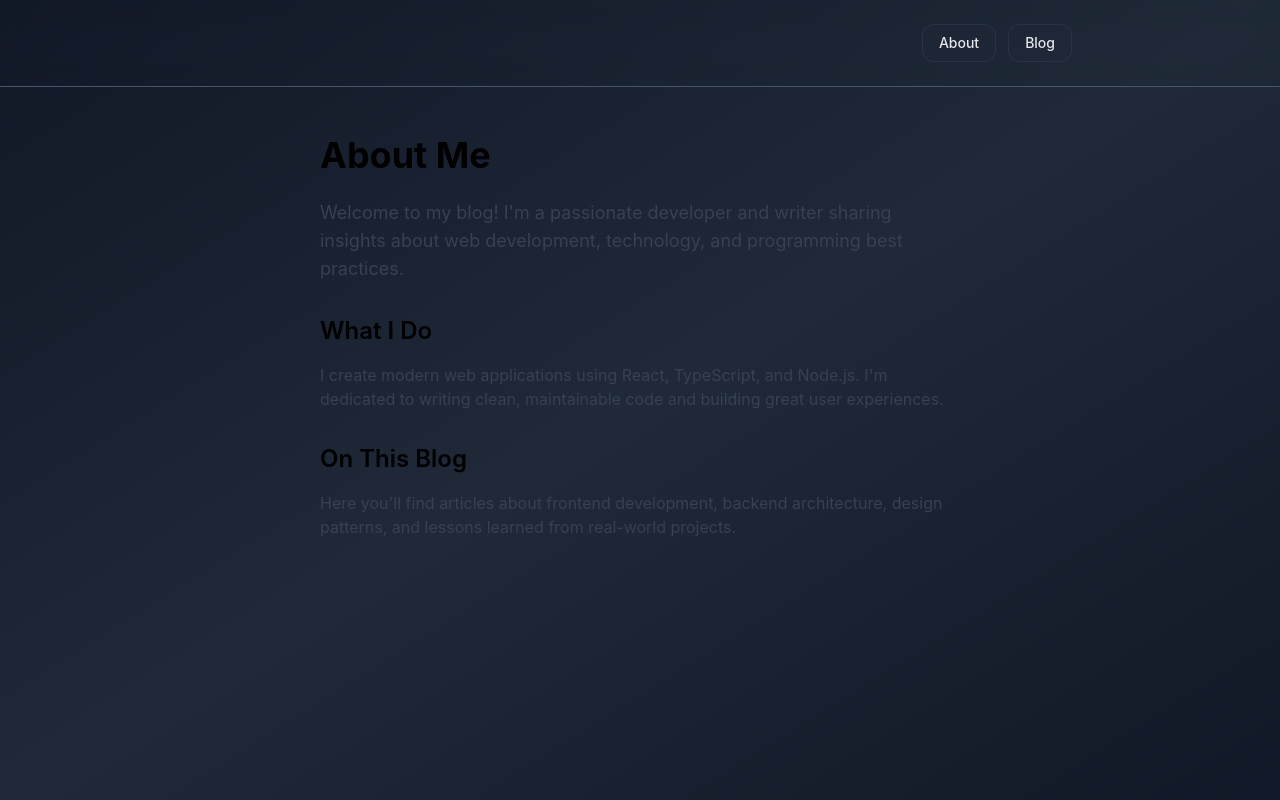
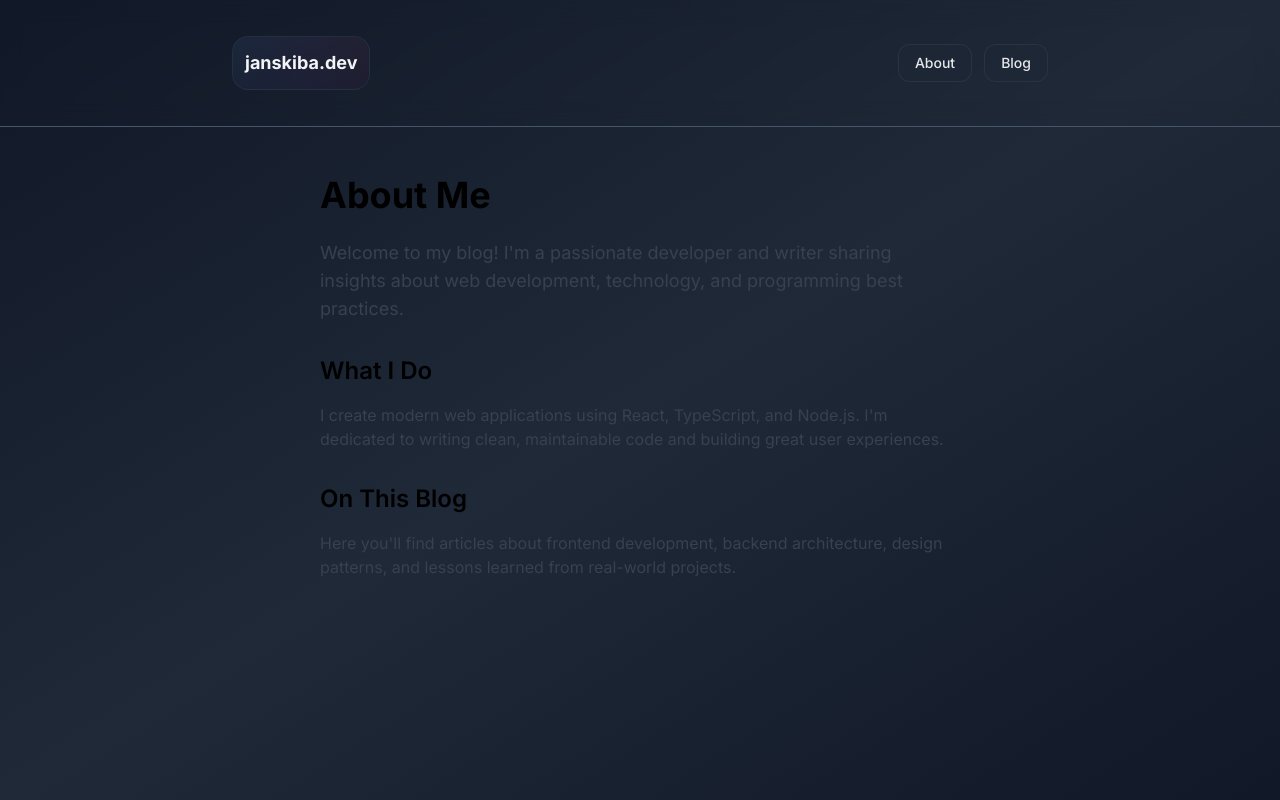
Before and after one commit to janskiba/blog, a React (Create React App) app in the folder frontend/: page /about in a window 1280 px wide. Built offline with nearby package versions, Linux system fonts and the light colour scheme.

Commit message:
feat: update index.html, ArticlesList, Menu, and CSS for improved styling and layout

```diff
--- a/frontend/public/index.html
+++ b/frontend/public/index.html
@@ -1,14 +1,12 @@
 <!DOCTYPE html>
 <html lang="en">
+
 <head>
   <meta charset="utf-8" />
   <link rel="icon" href="%PUBLIC_URL%/favicon.ico" />
   <meta name="viewport" content="width=device-width, initial-scale=1" />
   <meta name="theme-color" content="#000000" />
-    <meta
-      name="description"
-      content="Web site created using create-react-app"
-    />
+  <meta name="description" content="Web site created using create-react-app" />
   <link rel="apple-touch-icon" href="%PUBLIC_URL%/logo192.png" />
   <!--
       manifest.json provides metadata used when your web app is installed on a
@@ -24,8 +22,16 @@
       work correctly both with client-side routing and a non-root public URL.
       Learn how to configure a non-root public URL by running `npm run build`.
     -->
-    <title>React App</title>
+ <link rel="preconnect" href="https://fonts.googleapis.com">
+<link rel="preconnect" href="https://fonts.gstatic.com" crossorigin>
+<link
+  href="https://fonts.googleapis.com/css2?family=Inter:wght@400;500;600;700&display=swap"
+  rel="stylesheet"
+/>
+
+  <title>Jan Skiba Blog</title>
 </head>
+
 <body>
   <noscript>You need to enable JavaScript to run this app.</noscript>
   <div id="root"></div>
@@ -40,4 +46,5 @@
       To create a production bundle, use `npm run build` or `yarn build`.
     -->
 </body>
+
 </html>
--- a/frontend/src/components/Menu.tsx
+++ b/frontend/src/components/Menu.tsx
@@ -8,8 +8,17 @@ const items = [
 
 export function Menu() {
     return (
+        <div className="flex items-center justify-between px-6 py-3">
+            <div className="inline-flex items-center rounded-2xl border border-gray-700/50 bg-gradient-to-br from-gray-800/50 to-gray-900/50 p-3 backdrop-blur-sm">
+                <span className="pointer-events-none absolute inset-0 rounded-2xl bg-gradient-to-r from-blue-500/5 via-purple-500/5 to-pink-500/5 transition-all duration-300" />
+                <span className="relative pointer-events-none text-lg font-bold text-gray-100">
+                    janskiba.dev
+                </span>
+            </div>
+
+
             <nav aria-label="Menu">
-      <ul className="flex flex-wrap items-center justify-end gap-3">
+                <ul className="flex flex-wrap items-center gap-3">
                     {items.map((it) => (
                         <li key={it.to}>
                             <NavLink
@@ -33,5 +42,7 @@ export function Menu() {
                     ))}
                 </ul>
             </nav>
+        </div>
+
     );
 }
--- a/frontend/src/index.css
+++ b/frontend/src/index.css
@@ -1,10 +1,12 @@
+@import url('https://fonts.googleapis.com/css2?family=Inter:wght@400;500;600;700;800&display=swap');
+
 @tailwind base;
 @tailwind components;
 @tailwind utilities;
 
 body {
   margin: 0;
-  font-family: -apple-system, BlinkMacSystemFont, 'Segoe UI', 'Roboto', 'Oxygen',
+  font-family: 'Inter', -apple-system, BlinkMacSystemFont, 'Segoe UI', 'Roboto', 'Oxygen',
     'Ubuntu', 'Cantarell', 'Fira Sans', 'Droid Sans', 'Helvetica Neue',
     sans-serif;
   -webkit-font-smoothing: antialiased;
--- a/frontend/tailwind.config.js
+++ b/frontend/tailwind.config.js
@@ -3,7 +3,9 @@ module.exports = {
     "./src/**/*.{js,jsx,ts,tsx}",
   ],
   theme: {
-    extend: {},
+    fontFamily: {
+        sans: ['Inter', 'system-ui', 'sans-serif'],
+      },
   },
   plugins: [],
 }
```
Also changed, not shown: frontend/src/components/ArticlesList.tsx (line endings or trailing spaces). Lines whose indentation alone changed are shown as unchanged.
